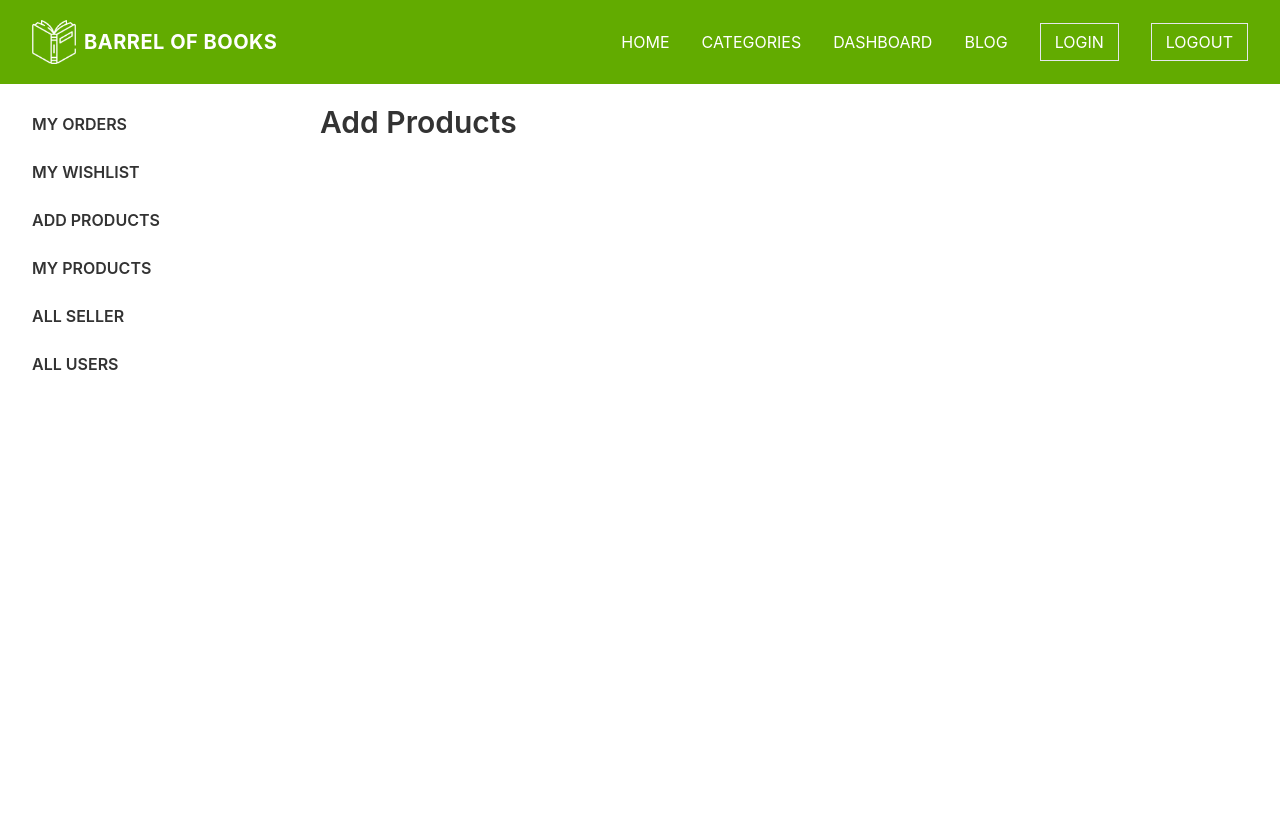
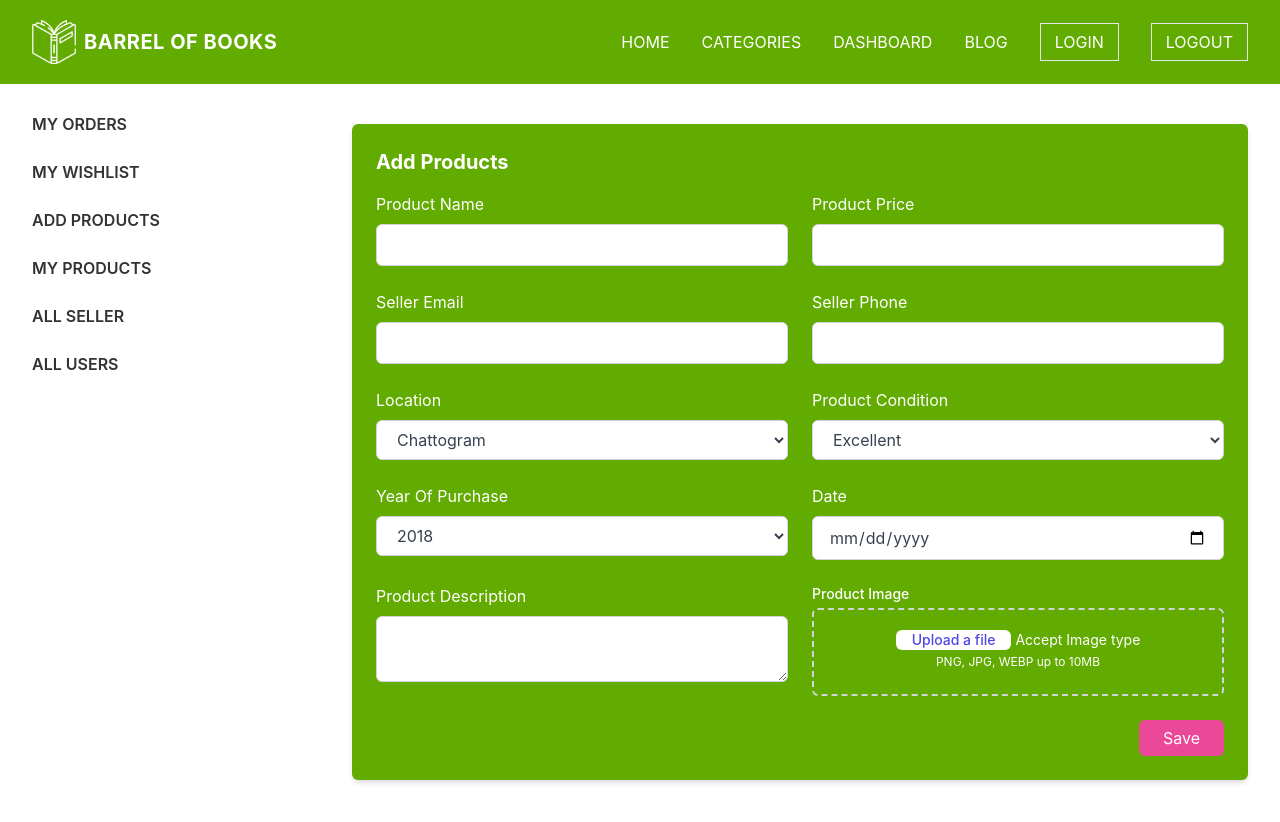
Before and after one commit to bd-dev-ismail/barrel-of-books, a React (Create React App) app: page /dashboard/add-products in a window 1280 px wide. Shown: the top 822 px of the page. Built offline with nearby package versions, Linux system fonts and the light colour scheme.

Commit message:
added add proudct form

```diff
--- a/src/Pages/Seller/AddProducts/AddProducts.js
+++ b/src/Pages/Seller/AddProducts/AddProducts.js
@@ -3,7 +3,169 @@ import React from 'react';
 const AddProducts = () => {
     return (
       <div>
-        <h3 className="text-3xl font-semibold my-5">Add Products</h3>
+        {/* <h3 className="text-3xl font-semibold my-3">Add Products</h3> */}
+        <div>
+          {/* <!-- component --> */}
+          <section class="max-w-4xl p-6 mx-auto bg-primary rounded-md shadow-md dark:bg-gray-800 mt-10">
+            <h1 class="text-xl font-bold text-white capitalize dark:text-white">
+              Add Products
+            </h1>
+            <form>
+              <div class="grid grid-cols-1 gap-6 mt-4 sm:grid-cols-2">
+                <div>
+                  <label class="text-white dark:text-gray-200" for="username">
+                    Product Name
+                  </label>
+                  <input
+                    id="username"
+                    type="text"
+                    class="block w-full px-4 py-2 mt-2 text-gray-700 bg-white border border-gray-300 rounded-md dark:bg-gray-800 dark:text-gray-300 dark:border-gray-600 focus:border-blue-500 dark:focus:border-blue-500 focus:outline-none focus:ring"
+                  />
+                </div>
+
+                <div>
+                  <label
+                    class="text-white dark:text-gray-200"
+                    for="emailAddress"
+                  >
+                    Product Price
+                  </label>
+                  <input
+                    id="emailAddress"
+                    type="email"
+                    class="block w-full px-4 py-2 mt-2 text-gray-700 bg-white border border-gray-300 rounded-md dark:bg-gray-800 dark:text-gray-300 dark:border-gray-600 focus:border-blue-500 dark:focus:border-blue-500 focus:outline-none focus:ring"
+                  />
+                </div>
+                <div>
+                  <label class="text-white dark:text-gray-200" for="email">
+                    Seller Email
+                  </label>
+                  <input
+                    id="email"
+                    type="email"
+                    class="block w-full px-4 py-2 mt-2 text-gray-700 bg-white border border-gray-300 rounded-md dark:bg-gray-800 dark:text-gray-300 dark:border-gray-600 focus:border-blue-500 dark:focus:border-blue-500 focus:outline-none focus:ring"
+                  />
+                </div>
+                <div>
+                  <label
+                    class="text-white dark:text-gray-200"
+                    for="mobileNumber"
+                  >
+                    Seller Phone
+                  </label>
+                  <input
+                    id="mobileNumber"
+                    type="number"
+                    class="block w-full px-4 py-2 mt-2 text-gray-700 bg-white border border-gray-300 rounded-md dark:bg-gray-800 dark:text-gray-300 dark:border-gray-600 focus:border-blue-500 dark:focus:border-blue-500 focus:outline-none focus:ring"
+                  />
+                </div>
+                <div>
+                  <label
+                    class="text-white dark:text-gray-200"
+                    for="passwordConfirmation"
+                  >
+                    Location
+                  </label>
+                  <select class="block w-full px-4 py-2 mt-2 text-gray-700 bg-white border border-gray-300 rounded-md dark:bg-gray-800 dark:text-gray-300 dark:border-gray-600 focus:border-blue-500 dark:focus:border-blue-500 focus:outline-none focus:ring">
+                    <option>Chattogram</option>
+                    <option>Dhaka</option>
+                    <option>Kulna</option>
+                    <option>Syhlet</option>
+                    <option>Barishal</option>
+                    <option>Noakhali</option>
+                  </select>
+                </div>
+
+                <div>
+                  <label
+                    class="text-white dark:text-gray-200"
+                    for="passwordConfirmation"
+                  >
+                    Product Condition
+                  </label>
+                  <select class="block w-full px-4 py-2 mt-2 text-gray-700 bg-white border border-gray-300 rounded-md dark:bg-gray-800 dark:text-gray-300 dark:border-gray-600 focus:border-blue-500 dark:focus:border-blue-500 focus:outline-none focus:ring">
+                    <option>Excellent</option>
+                    <option>Good</option>
+                    <option>Fair</option>
+                  </select>
+                </div>
+                <div>
+                  <label
+                    class="text-white dark:text-gray-200"
+                    for="passwordConfirmation"
+                  >
+                    Year Of Purchase
+                  </label>
+                  <select class="block w-full px-4 py-2 mt-2 text-gray-700 bg-white border border-gray-300 rounded-md dark:bg-gray-800 dark:text-gray-300 dark:border-gray-600 focus:border-blue-500 dark:focus:border-blue-500 focus:outline-none focus:ring">
+                    <option>2018</option>
+                    <option>2019</option>
+                    <option>2020</option>
+                    <option>2021</option>
+                    <option>2022</option>
+                  </select>
+                </div>
+
+                <div>
+                  <label
+                    class="text-white dark:text-gray-200"
+                    for="passwordConfirmation"
+                  >
+                    Date
+                  </label>
+                  <input
+                    id="date"
+                    type="date"
+                    class="block w-full px-4 py-2 mt-2 text-gray-700 bg-white border border-gray-300 rounded-md dark:bg-gray-800 dark:text-gray-300 dark:border-gray-600 focus:border-blue-500 dark:focus:border-blue-500 focus:outline-none focus:ring"
+                  />
+                </div>
+                <div>
+                  <label class="text-white dark:text-gray-200" for="desc">
+                    Product Description
+                  </label>
+                  <textarea
+                    id="desc"
+                    type="textarea"
+                    class="block w-full px-4 py-2 mt-2 text-gray-700 bg-white border border-gray-300 rounded-md dark:bg-gray-800 dark:text-gray-300 dark:border-gray-600 focus:border-blue-500 dark:focus:border-blue-500 focus:outline-none focus:ring"
+                  ></textarea>
+                </div>
+                <div>
+                  <label class="block text-sm font-medium text-white">
+                    Product Image
+                  </label>
+                  <div class="mt-1 flex justify-center px-6 pt-5 pb-6 border-2 border-gray-300 border-dashed rounded-md">
+                    <div class="space-y-1 text-center">
+                      <div class="flex text-sm text-gray-600">
+                        <label
+                          for="file-upload"
+                          class="relative cursor-pointer bg-white rounded-md font-medium text-indigo-600 hover:text-indigo-500 focus-within:outline-none focus-within:ring-2 focus-within:ring-offset-2 focus-within:ring-indigo-500"
+                        >
+                          <span class="px-4">Upload a file</span>
+                          <input
+                            id="file-upload"
+                            name="file-upload"
+                            type="file"
+                            class="sr-only"
+                          />
+                        </label>
+                        <p class="pl-1 text-white">Accept Image type</p>
+                      </div>
+                      <p class="text-xs text-white">
+                        PNG, JPG, WEBP up to 10MB
+                      </p>
+                    </div>
+                  </div>
+                </div>
+              </div>
+
+              <div class="flex justify-end mt-6">
+                <button class="px-6 py-2 leading-5 text-white transition-colors duration-200 transform bg-pink-500 rounded-md hover:bg-pink-700 focus:outline-none focus:bg-gray-600">
+                  Save
+                </button>
+              </div>
+            </form>
+          </section>
+
+        </div>
       </div>
     );
 };
```
